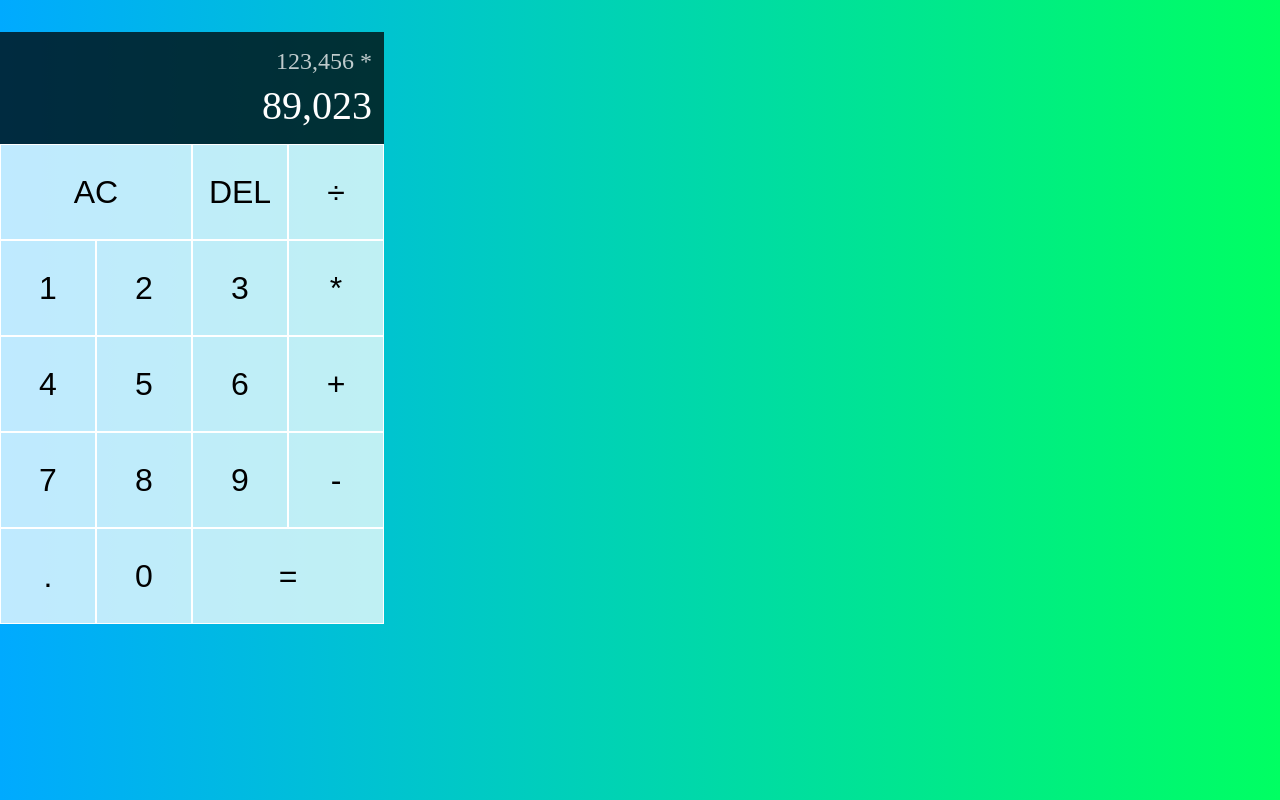
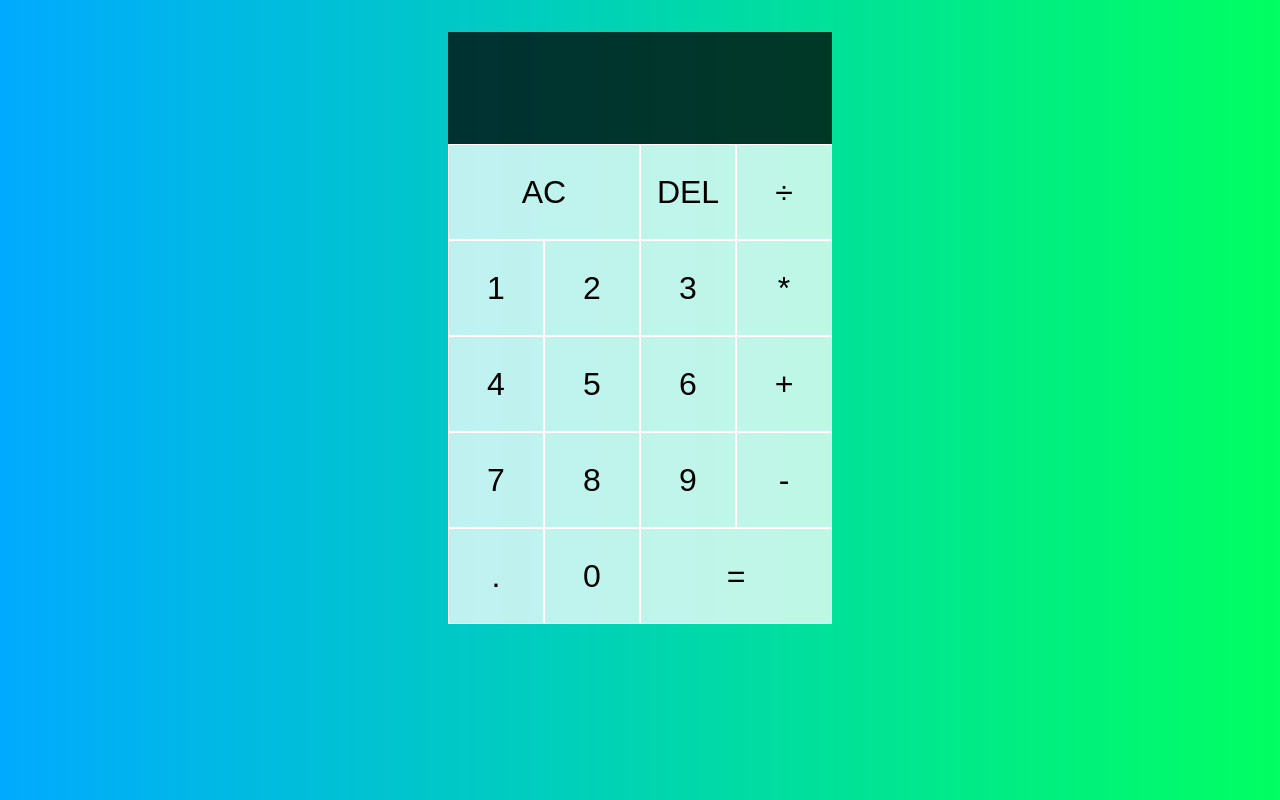
Before and after one commit to camaya21/React-Calc, a React (Create React App) app in the folder calculator/: page / in a window 1280 px wide. Built offline with nearby package versions, Linux system fonts and the light colour scheme.

Commit message:
Adding a useReducer hook

```diff
--- a/calculator/src/App.js
+++ b/calculator/src/App.js
@@ -1,11 +1,17 @@
+import { useReducer } from "react"
 import "./styles.css"
 
+function reducer(state, action) {
+
+}
+
 function App() {
+  const [{ currentOperand, previousOperand, operation }, dispatch] = useReducer(reducer, {})
   return (
     <div className="calculator-grid">
       <div className="output">
-        <div className="previous-operand">123,456 *</div>
-        <div className="current-operand">89,023</div>
+        <div className="previous-operand">{previousOperand} {operation}</div>
+        <div className="current-operand">{currentOperand}</div>
       </div>
       <button className="span-two">AC</button>
       <button>DEL</button>
--- a/calculator/src/styles.css
+++ b/calculator/src/styles.css
@@ -10,6 +10,7 @@
 .calculator-grid {
     display: grid;
     margin-top: 2rem;
+    justify-content: center;
     grid-template-columns: repeat(4, 6rem);
     grid-template-rows: minmax(7rem, auto) repeat(5, 6rem);
 }
```
